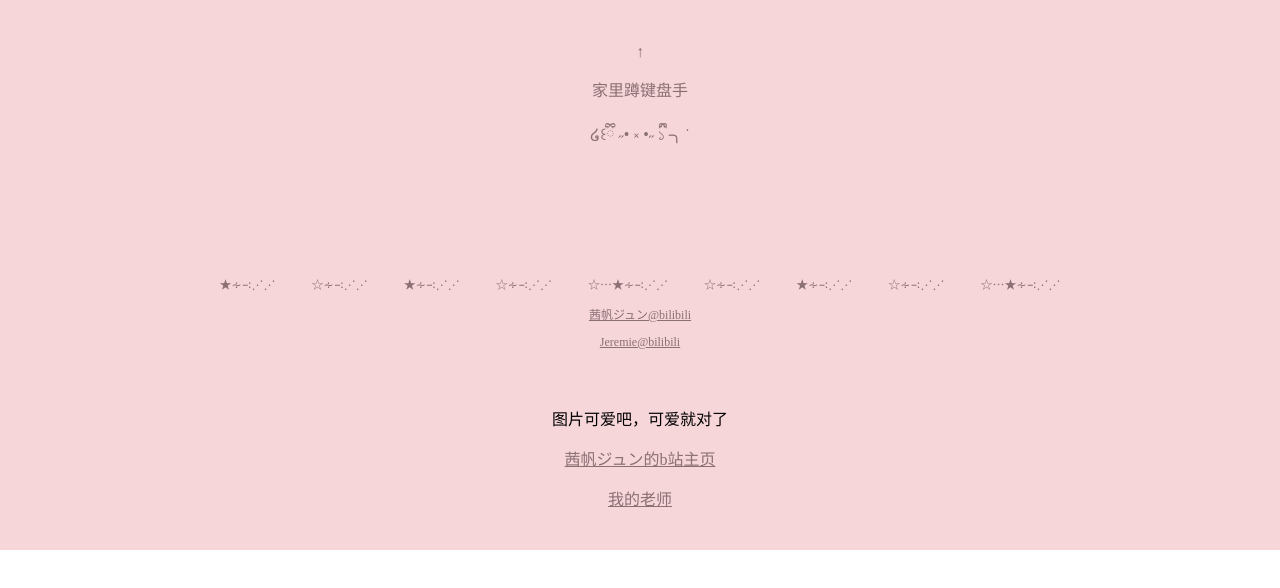
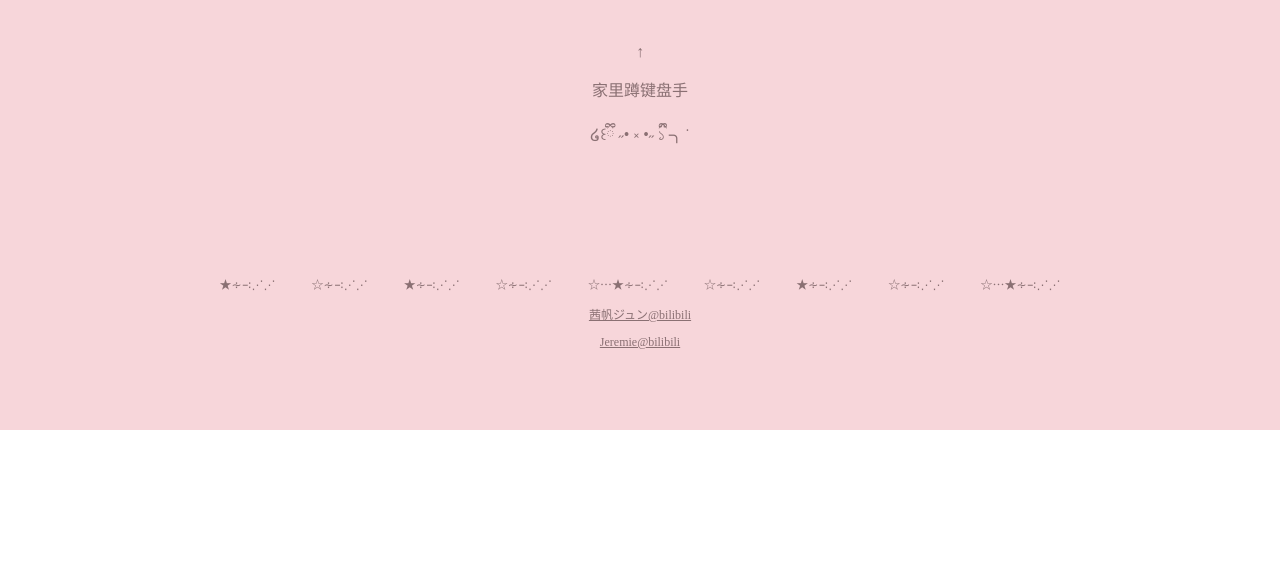
Before and after one commit to Schneider-22/zhizhi22, a plain HTML site: page index.html in a window 1280 px wide. Shown: the part 212-800 px from the top of the page. Drawn offline with Linux system fonts and the light colour scheme.

Commit message:
Update index.html

```diff
--- a/index.html
+++ b/index.html
@@ -41,12 +41,3 @@
     </div>
   </body>
 </html>
-
-
-    <p>图片可爱吧，可爱就对了</p>
-    <a href="https://space.bilibili.com/306182102\" style="color:#8A7073">茜帆ジュン的b站主页</a>
-    <p> </p>
-    <a href="https://space.bilibili.com/11158488" style="color:#8A7073">我的老师</a>
-    </div>
-  </body>
-</html>
```
